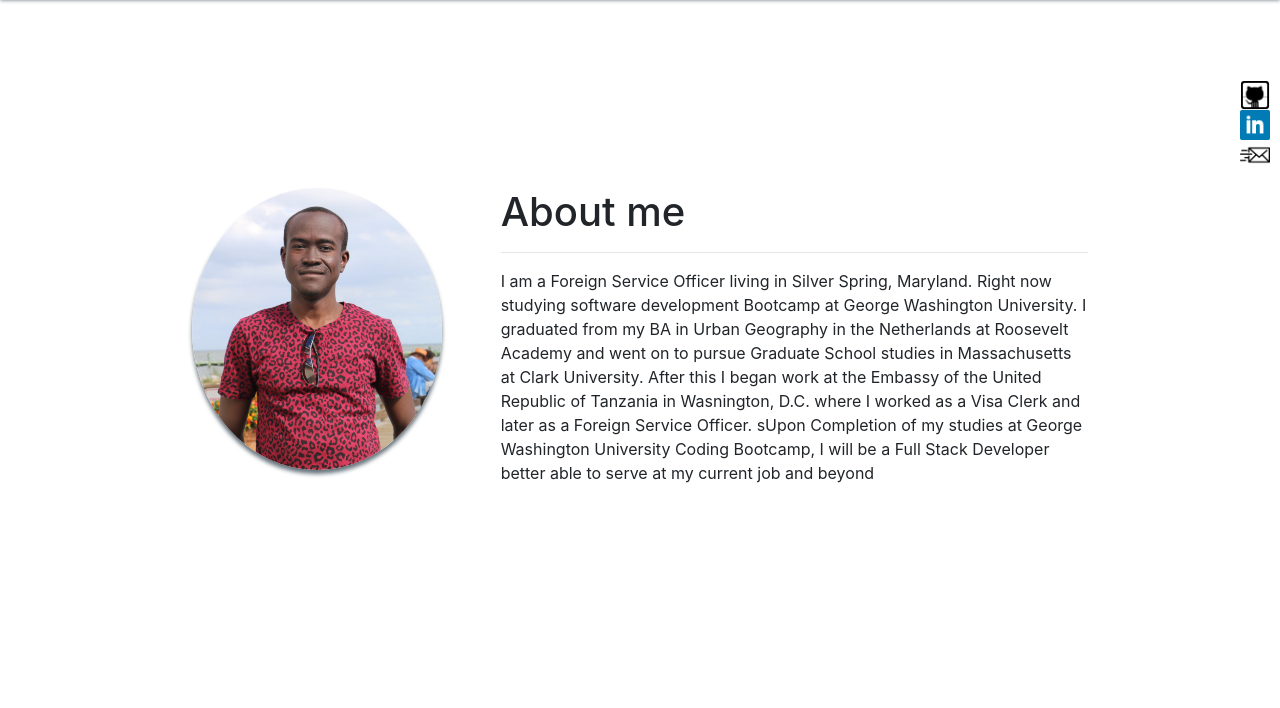
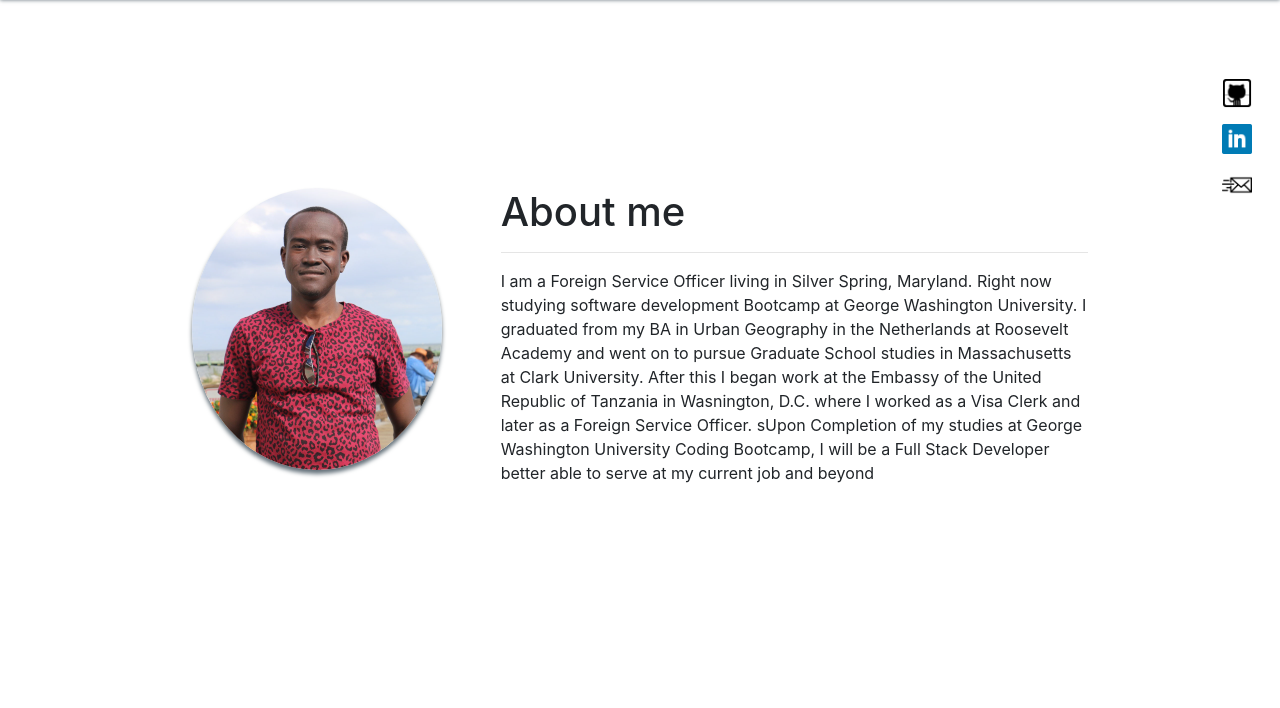
Before and after one commit to mugendiz/bootstrap_portfolio, a plain HTML site: page index.html in a window 1280 px wide. Shown: the part 90-798 px from the top of the page. Drawn offline with nearby package versions, Linux system fonts and the light colour scheme.

Commit message:
space in social media

```diff
--- a/assets/css/style.css
+++ b/assets/css/style.css
@@ -74,8 +74,13 @@ margin: 1rem;
   position: fixed;
   top: 20%;
   right: 0px;
+  line-height: 1rem;
   z-index: 99;
-  margin: 10px;
+
+}
+
+.socialAside img {
+  margin: 0.5rem;
 }
 
 .col-8 {
```
